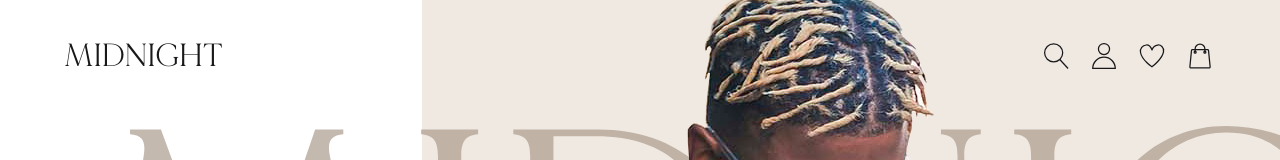
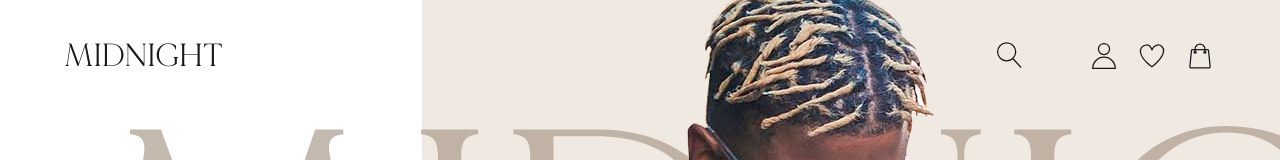
Before and after one commit to Sebasssssss/MIDNIGHT.CLOTHING, a React (Vite) app: page / in a window 1280 px wide. Shown: the top 160 px of the page. Built offline with nearby package versions, Linux system fonts and the light colour scheme; a web font is replaced by a local one.

Commit message:
Working on searchform

```diff
--- a/src/components/Navbar.jsx
+++ b/src/components/Navbar.jsx
@@ -3,7 +3,7 @@ import { Link } from 'react-router-dom'
 import Bag from './Icons/Bag'
 import Heart from './Icons/Heart'
 import Profile from './Icons/Profile'
-import Search from './Icons/Search'
+import SearchForm from './SearchForm'
 
 export default function Navbar() {
   const [navbar, setNavbar] = useState(false)
@@ -46,7 +46,7 @@ export default function Navbar() {
           } inline-flex items-center gap-4 transition-colors duration-500`}
         >
           <button>
-            <Search />
+            <SearchForm />
           </button>
           <button>
             <Profile />
--- /dev/null
+++ b/src/components/SearchForm.jsx
@@ -0,0 +1,42 @@
+import React, { useRef, useState } from 'react'
+import Search from './Icons/Search'
+
+export default function SearchForm() {
+  const [active, setActive] = useState(false)
+  const ref = useRef(null)
+
+  const handleSubmit = e => {
+    e.preventDefault()
+  }
+
+  const handleClick = e => {
+    setActive(current => !current)
+  }
+
+  return (
+    <form
+      onSubmit={handleSubmit}
+      className={`${
+        active ? 'bg-secondary text-textSecondary' : 'bg-transparent'
+      } inline-flex items-center gap-2 rounded transition-colors duration-300 px-2 py-1 hover:bg-tone2 hover:text-text`}
+    >
+      <button
+        onClick={handleClick}
+        className={`${
+          active ? 'translate-x-0' : 'translate-x-[200px]'
+        } transition-transform duration-300`}
+        type="submit"
+      >
+        <Search />
+      </button>
+      <input
+        placeholder="Search Products"
+        className={`${
+          active
+            ? 'visible opacity-100 duration-500'
+            : 'invisible opacity-0 duration-100'
+        } bg-transparent outline-none transition-all`}
+      />
+    </form>
+  )
+}
```
Also changed, not shown: src/Pages/Detail/index.jsx (added), src/Pages/Home/index.jsx (added).
